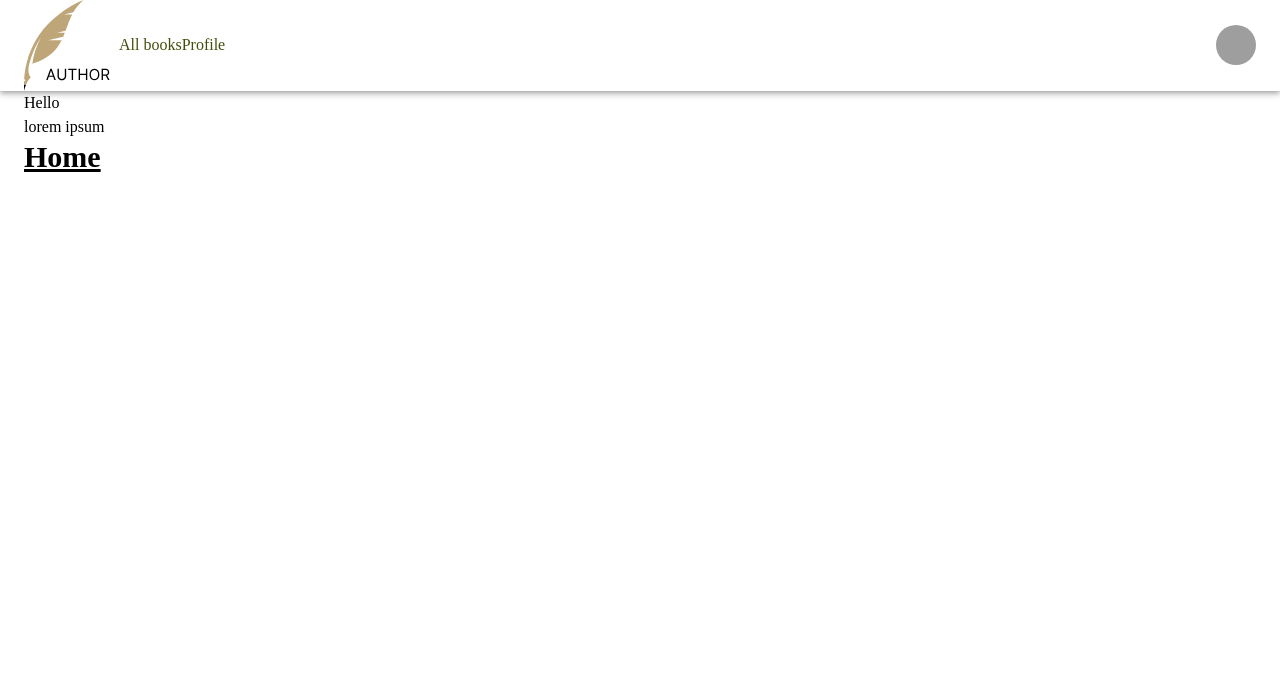
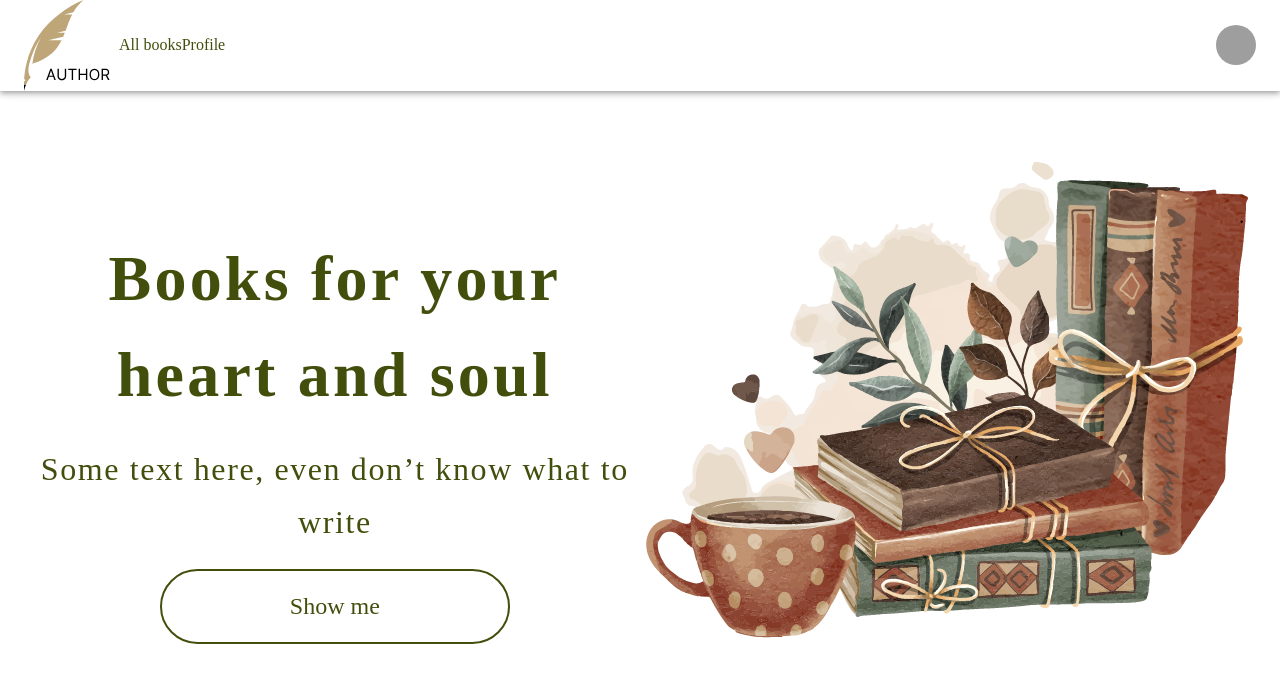
Before and after one commit to shkaanas/Books-Club, a React (Create React App) app: page / in a window 1280 px wide. Shown: the top 682 px of the page. Built offline with nearby package versions, Linux system fonts and the light colour scheme; grey boxes are pictures that could not be loaded; a web font is replaced by a local one.

Commit message:
added header

```diff
--- a/src/layouts/Home.js
+++ b/src/layouts/Home.js
@@ -1,13 +1,20 @@
 import React from 'react';
 import Container from '@mui/material/Container';
-
+import heroPicture from '../images/hero-picture.png';
 
 export default function Home() {
   return (
     <Container maxWidth="xl">
-      <h1>Hello</h1>
-      <p>lorem ipsum</p>
-      <p className="text-3xl font-bold underline">Home</p>
+      <header className="layout">
+        <div className=' layout layout_alt'>
+          <h2 className='heading'>Books for your heart and soul</h2>
+          <p className='heading heading_alt'>Some text here, even don’t know what to write</p>
+          <button className='btn btn_custom'>Show me</button>
+        </div>
+        <div>
+          <img src={heroPicture} alt='hero image' className='image'/>
+        </div>
+      </header>
     </Container>
   );
 }
--- a/src/styles.scss
+++ b/src/styles.scss
@@ -1,28 +1,35 @@
 @import url('https://fonts.googleapis.com/css2?family=Hanuman:wght@300;400;700&display=swap');
-@import './stylesheets/_navbar';
+@import './stylesheets/_navbar', './stylesheets/buttons', './stylesheets/text';
 @tailwind base;
 @tailwind components;
 @tailwind utilities;
 
-
-*{
+* {
   box-sizing: border-box;
 }
 
-body{
+body {
   margin: 0;
   padding: 0;
   font-family: 'Hanuman', serif;
 }
 
-.errorPic{
+.errorPic {
   max-height: 90vh;
 }
 
-.link{
-  font-size: 1.5rem !important;
-  padding: 0 50px !important;
-  &:hover{
-    color: #904834 !important;
+.layout {
+  margin: 70px 0;
+  display: flex;
+  flex-direction: row;
+  flex-wrap: wrap-reverse;
+  justify-content: space-evenly;
+  &_alt {
+    flex-direction: column;
+    align-items: center;
   }
 }
+
+.image {
+  max-height: 477px;
+}
--- /dev/null
+++ b/src/stylesheets/_buttons.scss
@@ -0,0 +1,14 @@
+.btn_custom{
+    width: 350px;
+    height: 75px;
+    font-size: 1.5rem;
+    color: #424F0C;
+    border: 2px solid #424F0C;
+    border-radius: 50px;
+    transition: all 0.7s;
+    &:hover{
+        color: white;
+        background-color: #424F0C;
+        transition: all 0.7s;
+    }
+}
--- /dev/null
+++ b/src/stylesheets/_text.scss
@@ -0,0 +1,24 @@
+//doesn't work
+.link {
+  font-size: 1.5rem !important;
+  padding: 0 50px !important;
+  &:hover {
+    color: #904834 !important;
+  }
+}
+
+.heading {
+  max-width: 605px;
+  padding-bottom: 20px;
+  font-size: 4rem;
+  font-weight: 700;
+  color: #424f0c;
+  align-items: center;
+  text-align: center;
+  letter-spacing: 0.05em;
+  &_alt{
+    font-size: 2rem;
+    font-weight: 400;
+    line-height: 53px;
+  }
+}
```
